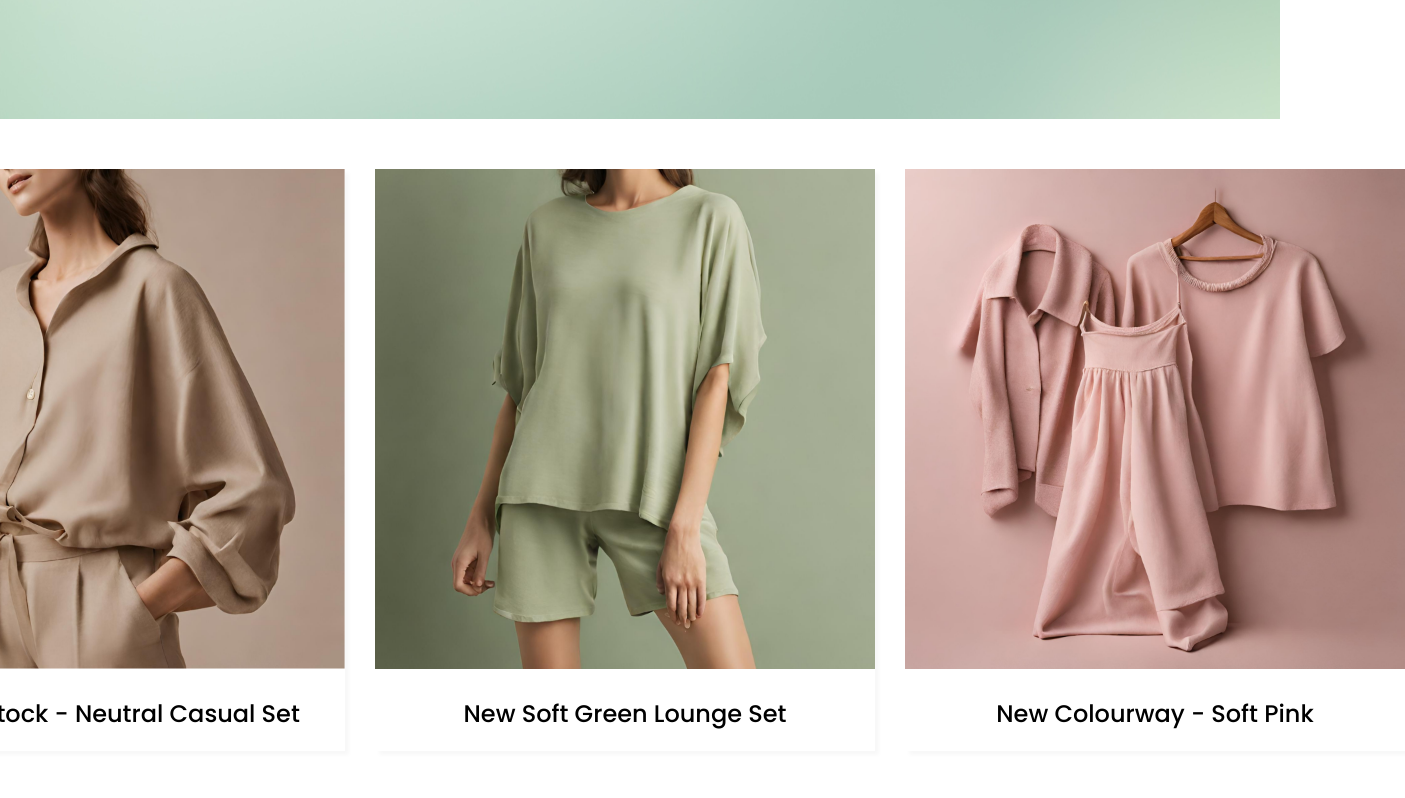
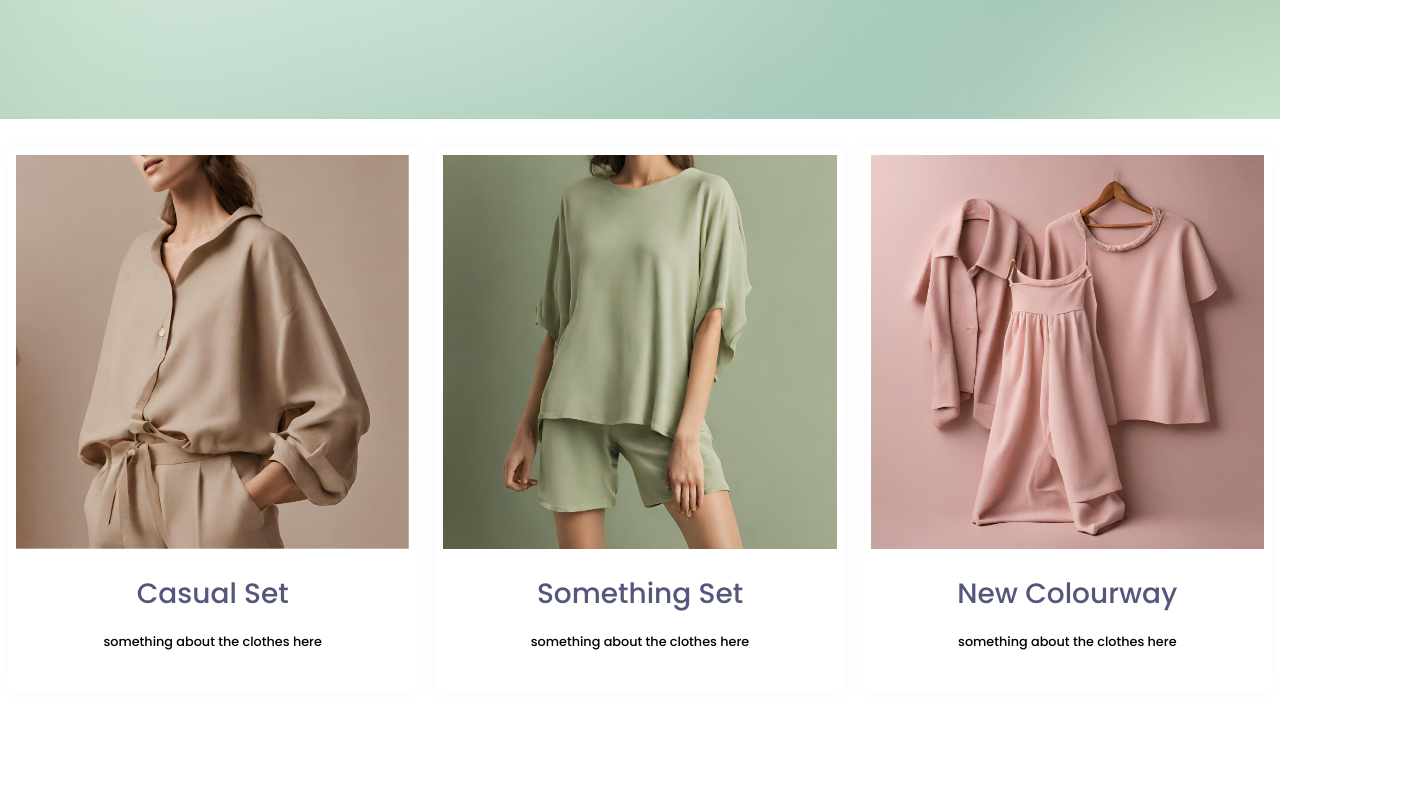
Before and after one commit to LittlebusDev/doesnt-cost-the-earth, a plain HTML site: page index.html in a window 1280 px wide. Shown: the part 340-1138 px from the top of the page, 1405 px wide, since content can reach past the window. After the commit the page ends 1039 px from the top, so only its background shows below. Drawn offline with Linux system fonts and the light colour scheme.

Commit message:
feat: responsiveness grid working

```diff
--- a/index.html
+++ b/index.html
@@ -16,7 +16,7 @@
     <div class="nav">
       <div class="nav-left">
         <a href="/index.html"
-          ><img src="/images/logo-primary.png" alt="icon"
+          ><img src="./images/logo-primary.png" alt="icon"
         /></a>
       </div>
       <div class="nav-right">
@@ -33,34 +33,30 @@
         <span class="brand-name">DOESN'T COST THE EARTH</span>
       </h3>
     </div>
-    <!-- <div class="seperator"><h2>WHAT'S NEW?</h2></div> -->
     <div class="new-items-showcase">
-      <div class="item-one">
-        <img
-          class="showcase"
-          src="/images/item-one.png"
-          alt="eco friendly clothes in neutral tone"
-        />
-        <h2>Back in stock - Neutral Casual Set</h2>
+      <div class="item one">
+        <img class="image one" src="/images/item-one.png" alt="eco friendly clothes on model">
+        <div class="showcase-content">
+        <h2 class="title">Casual Set</h2>
+        <p class="description">something about the clothes here</p>
+        </div>
       </div>
-      <div class="item-two">
-        <img
-          class="showcase"
-          src="/images/item-two.png"
-          alt="eco friendly clothes in soft green tones"
-        />
-        <h2>New Soft Green Lounge Set</h2>
+        <div class="item two">
+          <img class="image two" src="/images/item-two.png" alt="eco friendly clothes on model">
+          <div class="showcase-content">
+          <h2 class="title">Something Set</h2>
+          <p class="description">something about the clothes here</p>
+          </div>
+        </div>
+      <div class="item three">
+        <img class="image three" src="/images/item-three.png" alt="eco friendly clothes on model">
+        <div class="showcase-content">
+        <h2 class="title">New Colourway</h2>
+        <p class="description">something about the clothes here</p>
+        </div>
       </div>
-      <div class="item-three">
-        <img
-          class="showcase"
-          src="/images/item-three.png"
-          alt="eco friendly clothes in soft pink tones"
-        />
-        <h2>New Colourway - Soft Pink</h2>
-      </div>
-    </div>
-    <div class="footer">
+
+    <!-- <div class="footer">
       <div class="footer-left">
         <h4>Our commitment to sustainability</h4>
 
@@ -87,6 +83,6 @@
         <a href="#"><h5>Contact Us</h5></a>
         <p>Have a question or need assistance? We're here to help!</p>
       </div>
-    </div>
+    </div> -->
   </body>
 </html>
--- a/main.css
+++ b/main.css
@@ -64,7 +64,9 @@ h2 {
 .hero-section h3 {
   color: #ffff;
 }
-
+img {
+  max-width: 100%;
+}
 .brand-name {
   color: #54577c;
   font-size: xx-large;
@@ -73,26 +75,41 @@ h2 {
 /* NEW ITEMS SECTION =================================> */
 
 .new-items-showcase {
+  width: 100%;
   display: grid;
-  gap: 30px;
-  grid-template-columns: auto auto auto auto;
-  margin-top: 30px;
-  padding: 20px;
-  justify-content: center;
+  grid-template-columns: repeat(auto-fit, minmax(20rem, 1fr));
+  gap: 0.125rem;
+  margin-top: 20px;
+
+  /* margin-top: 30px;
+  padding: 20px; */
 }
 
-.new-items-showcase img {
+/* .new-items-showcase img {
+  min-width: 200px;
   max-width: 500px;
+} */
+
+.item {
+  box-shadow: 0px 0.25px 1rem rgba(0, 0, 0, 0.03);
+  aspect-ratio: 1 /1;
+  margin: 0.5rem;
+  padding: 0.5rem;
 }
 
-.item-one {
-  box-shadow: 4px 4px 4px 0px rgba(0, 0, 0, 0.03);
+.title {
+  font-size: 1.75rem;
+  line-height: 1.1;
+  color: #54577c;
 }
-.item-two {
-  box-shadow: 4px 4px 4px 0px rgba(0, 0, 0, 0.03);
+
+.description {
+  font-size: 0.8rem;
 }
-.item-three {
-  box-shadow: 4px 4px 4px 0px rgba(0, 0, 0, 0.03);
+
+.showcase-content {
+  margin-bottom: 2rem;
+  align-self: end;
 }
 
 /* .showcase:before {
@@ -125,3 +142,5 @@ h2 {
 .footer-left {
   padding: 0px 30px;
 }
+
+/* MEDIA QUERIES ==================================> */
```
Also changed, not shown: about-styles.css (+5 -4 lines), shop/shop-styles.css (+11 -13 lines), shop/shop.html (+1 -1 lines).
